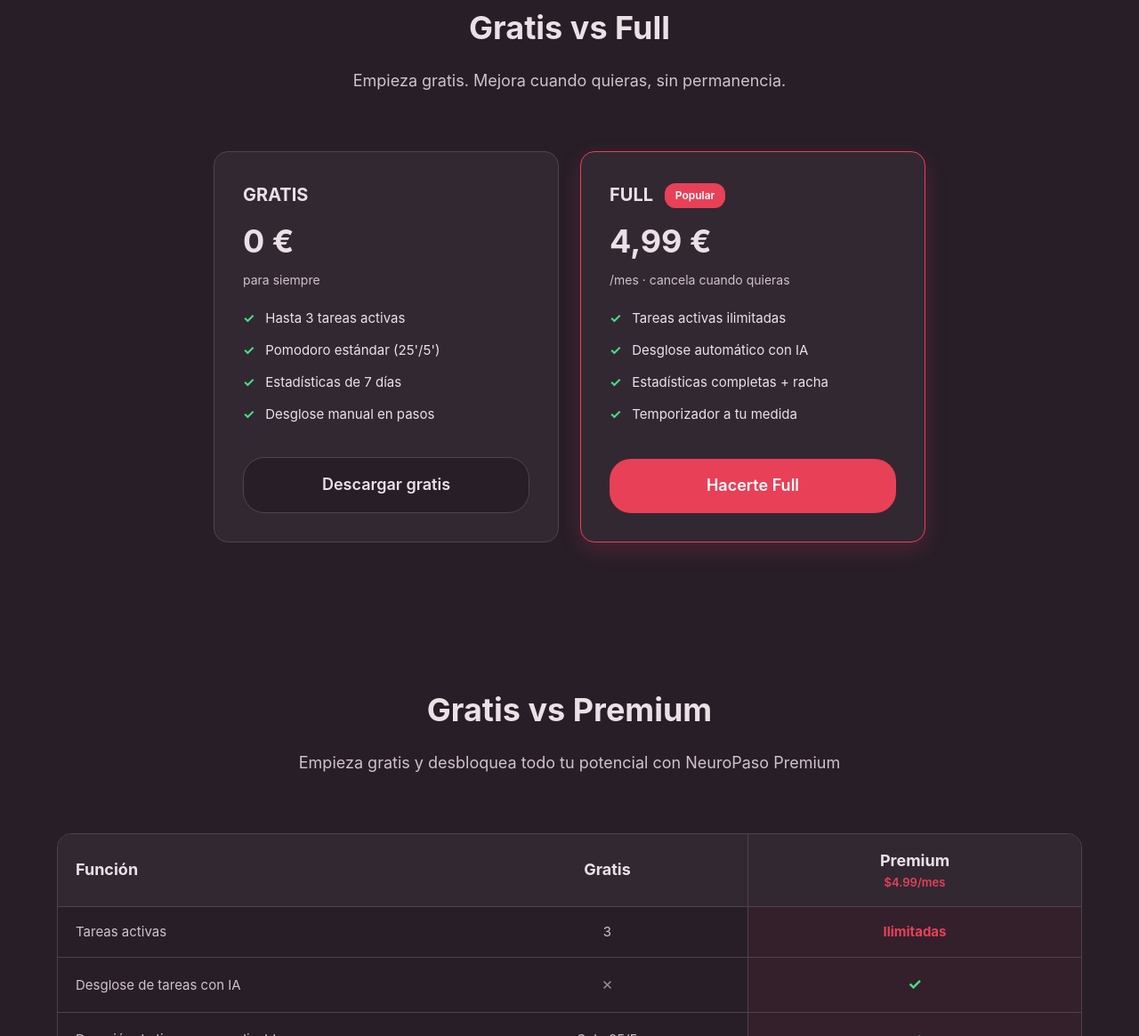
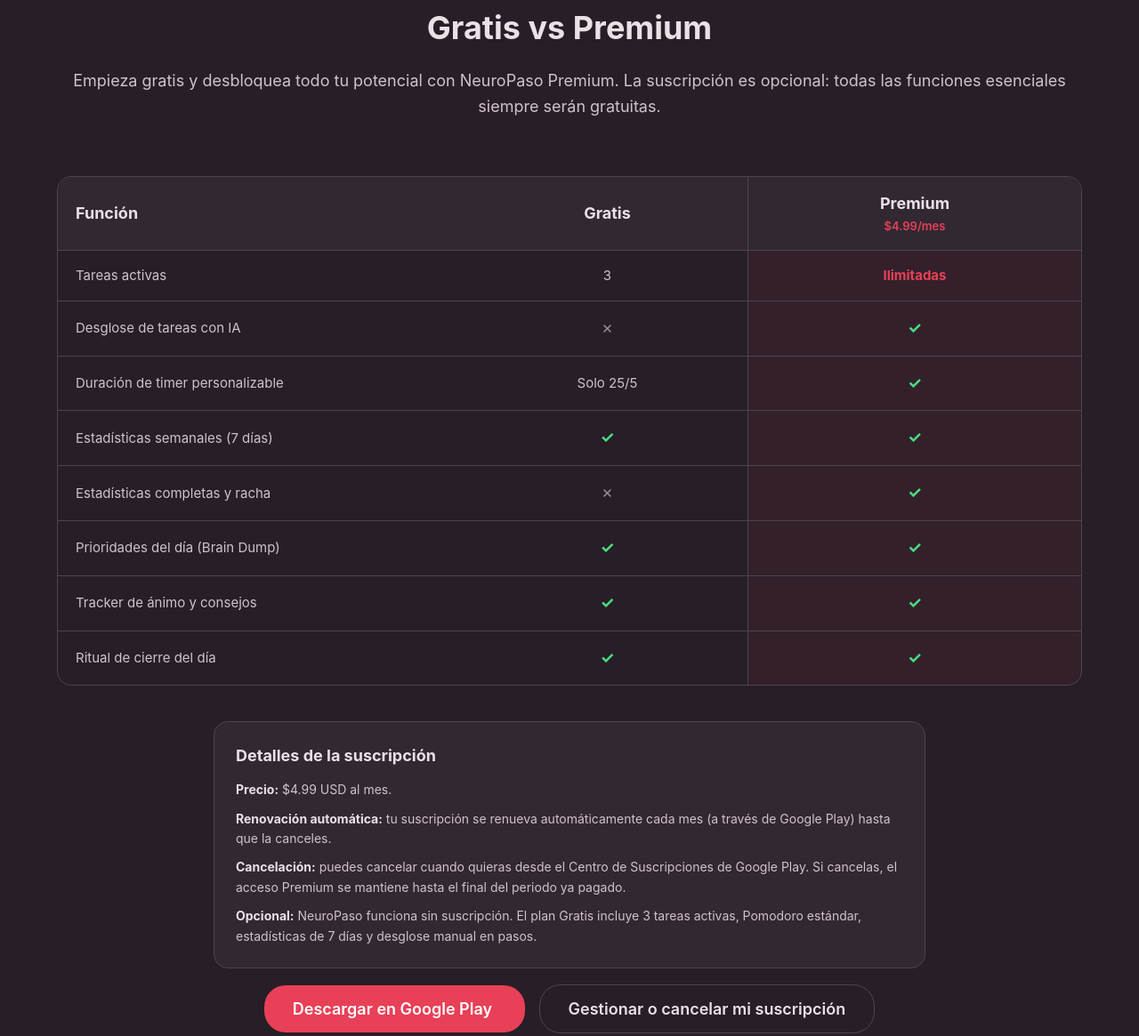
Before and after one commit to maxsaeta/1paso-web, an Astro site: page /landing in a window 1280 px wide. Shown: the part 2570-3735 px from the top of the page at 89% size. Built offline with nearby package versions, Linux system fonts and the light colour scheme; Astro itself is replaced by a stand-in of ours.

Commit message:
feat: publish subscription terms to comply with Google Play policy

```diff
--- a/src/constants/business.ts
+++ b/src/constants/business.ts
@@ -6,3 +6,4 @@
 export const PREMIUM_BREAK_MINUTES = [10];
 export const PREMIUM_PRICE = '$4.99';
 export const PLAY_STORE_APP_URL = 'https://play.google.com/store/apps/details?id=com.unpaso.app';
+export const PLAY_SUBSCRIPTIONS_URL = 'https://play.google.com/store/account/subscriptions';
--- a/src/i18n/en.json
+++ b/src/i18n/en.json
@@ -155,6 +155,9 @@
     "benefitTitle": "Your full potential, no limits",
     "price": "$4.99",
     "period": "/month",
+    "renewalInfo": "The subscription renews automatically every month through Google Play until you cancel it.",
+    "optionalInfo": "Not required: NeuroPaso works for free with its essential features.",
+    "manage": "Manage or cancel my subscription",
     "benefits": {
       "unlimitedTasks": "Unlimited active tasks",
       "aiSteps": "AI task breakdown",
--- a/src/i18n/es.json
+++ b/src/i18n/es.json
@@ -155,6 +155,9 @@
     "benefitTitle": "Todo tu potencial, sin límites",
     "price": "$4.99",
     "period": "/mes",
+    "renewalInfo": "La suscripción se renueva automáticamente cada mes a través de Google Play hasta que la canceles.",
+    "optionalInfo": "No es obligatoria: NeuroPaso funciona gratis con sus funciones esenciales.",
+    "manage": "Gestionar o cancelar mi suscripción",
     "benefits": {
       "unlimitedTasks": "Tareas activas ilimitadas",
       "aiSteps": "Desglose de tareas con IA",
--- a/src/pages/landing.astro
+++ b/src/pages/landing.astro
@@ -153,43 +153,8 @@
     <section class="pricing" id="pricing">
       <div class="container">
         <div class="section-title">
-          <h2>Gratis vs Full</h2>
-          <p>Empieza gratis. Mejora cuando quieras, sin permanencia.</p>
-        </div>
-        <div class="pricing-grid">
-          <div class="price-card">
-            <h3>GRATIS</h3>
-            <div class="price-amount">0 €</div>
-            <div class="price-period">para siempre</div>
-            <ul class="price-features">
-              <li><span class="check">✓</span> Hasta 3 tareas activas</li>
-              <li><span class="check">✓</span> Pomodoro estándar (25'/5')</li>
-              <li><span class="check">✓</span> Estadísticas de 7 días</li>
-              <li><span class="check">✓</span> Desglose manual en pasos</li>
-            </ul>
-            <a href="#download" class="btn-secondary">Descargar gratis</a>
-          </div>
-          <div class="price-card featured">
-            <h3>FULL <span class="price-badge">Popular</span></h3>
-            <div class="price-amount">4,99 €</div>
-            <div class="price-period">/mes · cancela cuando quieras</div>
-            <ul class="price-features">
-              <li><span class="check">✓</span> Tareas activas ilimitadas</li>
-              <li><span class="check">✓</span> Desglose automático con IA</li>
-              <li><span class="check">✓</span> Estadísticas completas + racha</li>
-              <li><span class="check">✓</span> Temporizador a tu medida</li>
-            </ul>
-            <a href="#download" class="btn-primary">Hacerte Full</a>
-          </div>
-        </div>
-      </div>
-    </section>
-
-    <section class="pricing" id="pricing">
-      <div class="container">
-        <div class="section-title">
           <h2>Gratis vs Premium</h2>
-          <p>Empieza gratis y desbloquea todo tu potencial con NeuroPaso Premium</p>
+          <p>Empieza gratis y desbloquea todo tu potencial con NeuroPaso Premium. La suscripción es opcional: todas las funciones esenciales siempre serán gratuitas.</p>
         </div>
         <div class="pricing-table-wrapper">
           <table class="pricing-table">
@@ -244,9 +209,23 @@
             </tbody>
           </table>
         </div>
+
+        <div class="subscription-terms">
+          <h3>Detalles de la suscripción</h3>
+          <ul>
+            <li><strong>Precio:</strong> $4.99 USD al mes.</li>
+            <li><strong>Renovación automática:</strong> tu suscripción se renueva automáticamente cada mes (a través de Google Play) hasta que la canceles.</li>
+            <li><strong>Cancelación:</strong> puedes cancelar cuando quieras desde el Centro de Suscripciones de Google Play. Si cancelas, el acceso Premium se mantiene hasta el final del periodo ya pagado.</li>
+            <li><strong>Opcional:</strong> NeuroPaso funciona sin suscripción. El plan Gratis incluye 3 tareas activas, Pomodoro estándar, estadísticas de 7 días y desglose manual en pasos.</li>
+          </ul>
+        </div>
+
         <div class="pricing-note">
           <a href="https://play.google.com/store/apps/details?id=com.unpaso.app" class="btn-primary">
             Descargar en Google Play
+          </a>
+          <a href="https://play.google.com/store/account/subscriptions" class="btn-secondary">
+            Gestionar o cancelar mi suscripción
           </a>
         </div>
       </div>
@@ -513,97 +492,6 @@
     background: var(--surface-container);
   }
 
-  .pricing-grid {
-    display: grid;
-    grid-template-columns: repeat(auto-fit, minmax(280px, 1fr));
-    gap: 24px;
-    margin-top: 48px;
-    max-width: 800px;
-    margin-left: auto;
-    margin-right: auto;
-  }
-
-  .price-card {
-    background: var(--surface-container-high);
-    border-radius: 16px;
-    padding: 32px;
-    border: 1px solid var(--outline-variant);
-    display: flex;
-    flex-direction: column;
-    transition: transform 0.2s, border-color 0.2s;
-  }
-
-  .price-card:hover {
-    transform: translateY(-4px);
-  }
-
-  .price-card.featured {
-    border-color: var(--primary);
-    box-shadow: 0 8px 24px rgba(232, 64, 87, 0.2);
-  }
-
-  .price-card h3 {
-    font-size: 20px;
-    margin-bottom: 8px;
-  }
-
-  .price-badge {
-    display: inline-block;
-    background: var(--primary);
-    color: var(--on-primary);
-    font-size: 12px;
-    font-weight: 600;
-    padding: 4px 12px;
-    border-radius: 12px;
-    margin-left: 8px;
-    vertical-align: middle;
-  }
-
-  .price-amount {
-    font-size: 36px;
-    font-weight: 700;
-    margin-bottom: 4px;
-  }
-
-  .price-period {
-    color: var(--on-surface-variant);
-    font-size: 14px;
-    margin-bottom: 20px;
-  }
-
-  .price-features {
-    list-style: none;
-    margin-bottom: 24px;
-    flex: 1;
-  }
-
-  .price-features li {
-    display: flex;
-    gap: 12px;
-    align-items: flex-start;
-    margin-bottom: 12px;
-    font-size: 15px;
-  }
-
-  .price-features .check {
-    color: var(--success);
-    font-weight: 700;
-    flex-shrink: 0;
-  }
-
-  .price-card .btn-primary,
-  .price-card .btn-secondary {
-    display: block;
-    text-align: center;
-  }
-
-  .cta-section {
-    padding: 80px 0;
-    text-align: center;
-  }
-
-  .pricing { padding: 80px 0; }
-
   .pricing-table-wrapper {
     overflow-x: auto;
     border-radius: 16px;
@@ -667,6 +555,42 @@
   .pricing-table .col-premium strong { color: var(--primary); }
 
   .pricing-note { text-align: center; }
+
+  .pricing-note .btn-primary,
+  .pricing-note .btn-secondary {
+    margin: 6px 8px;
+  }
+
+  .subscription-terms {
+    max-width: 800px;
+    margin: 0 auto 32px;
+    padding: 24px;
+    background: var(--surface-container-high);
+    border-radius: 16px;
+    border: 1px solid var(--outline-variant);
+  }
+
+  .subscription-terms h3 {
+    font-size: 18px;
+    margin-bottom: 12px;
+    color: var(--on-surface);
+  }
+
+  .subscription-terms ul {
+    list-style: none;
+    display: grid;
+    gap: 10px;
+  }
+
+  .subscription-terms li {
+    color: var(--on-surface-variant);
+    font-size: 14px;
+    line-height: 1.6;
+  }
+
+  .subscription-terms li strong {
+    color: var(--on-surface);
+  }
 
   .cta-section h2 { font-size: 36px; margin-bottom: 16px; }
 
```
Also changed, not shown: public/legal/terms.html (+20 -8 lines), src/components/PaywallModal.tsx (+37 -1 lines), src/pages/app.astro (+12 -1 lines), src/presentation/screens/HomeScreen.tsx (+8 -0 lines).
